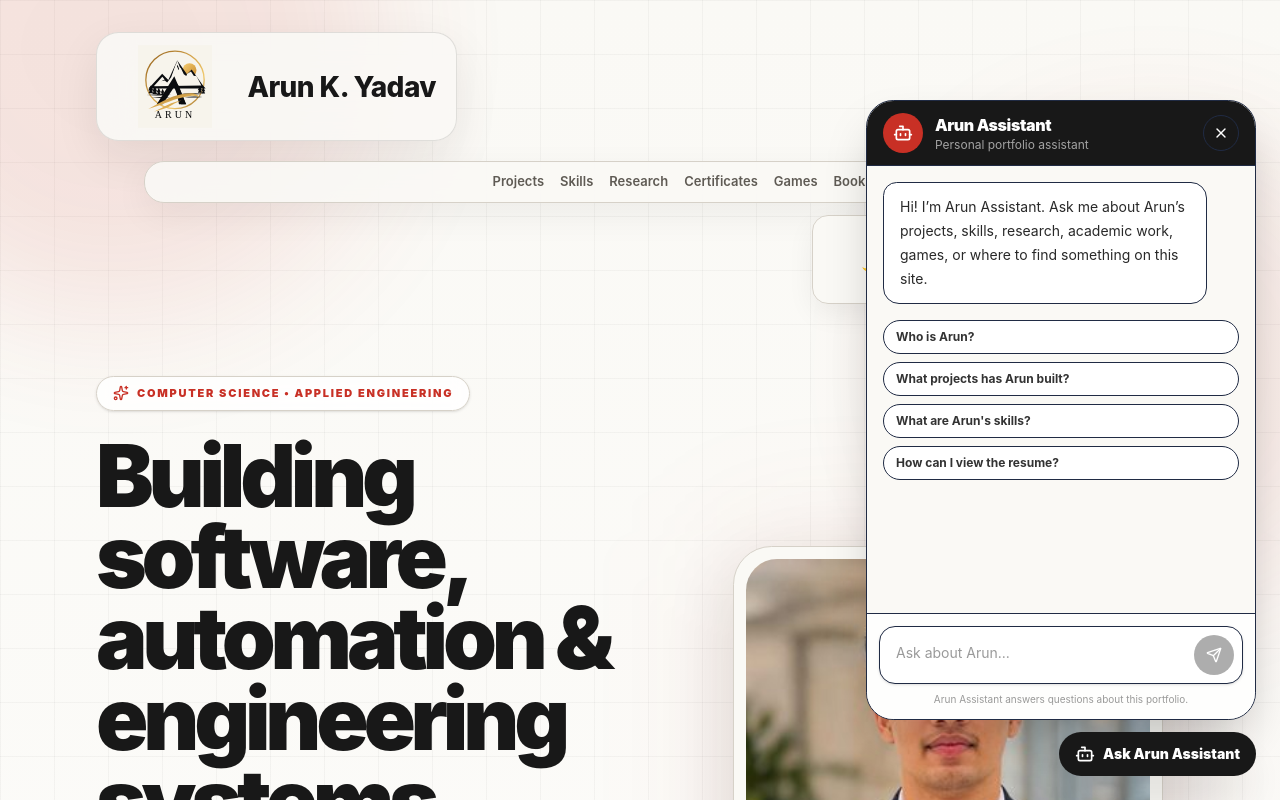
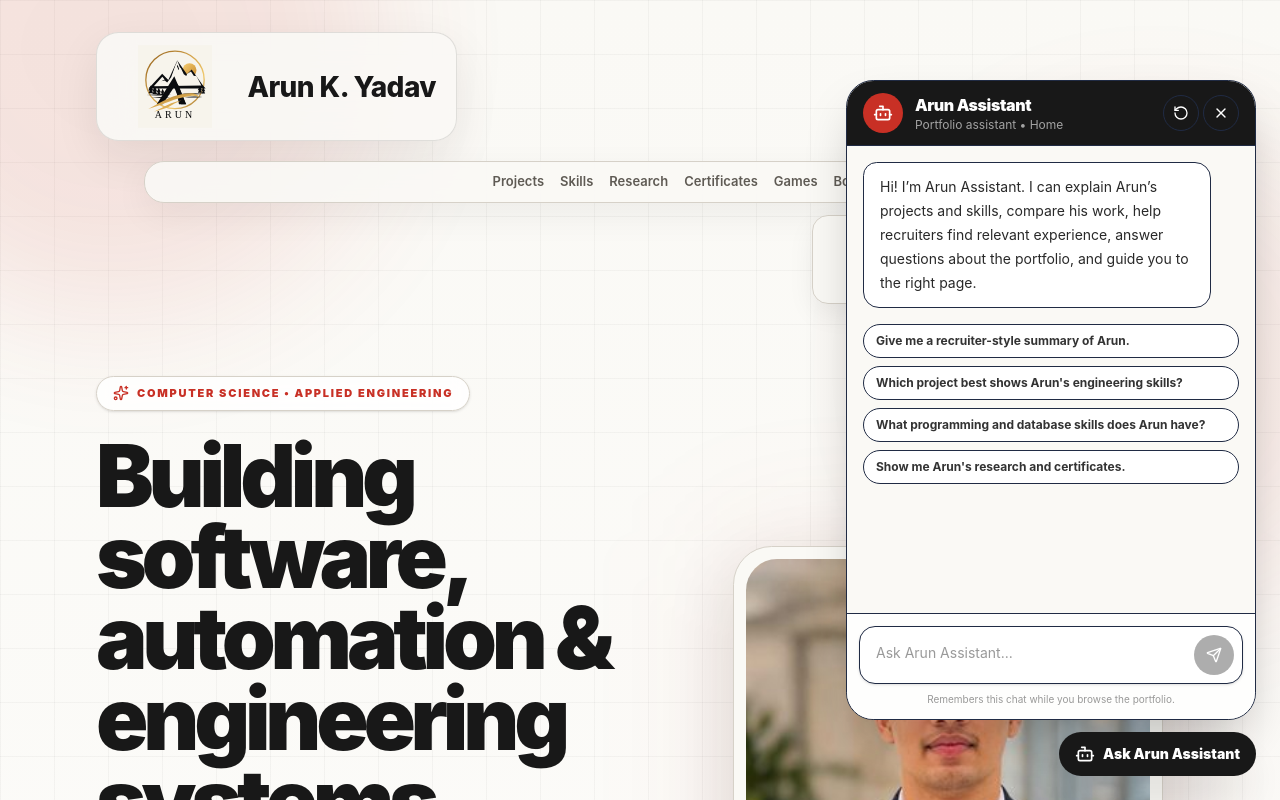
Before and after one commit to arunyadav-214/learning-website, a Next.js app: page / in a window 1280 px wide. Both pictures are taken after a click on the button "Ask Arun Assistant". Shown: the top 800 px of the page. Built offline with nearby package versions, Linux system fonts and the light colour scheme.

Commit message:
Upgrade Arun Assistant experience and memory

```diff
--- a/app/ArunBot.tsx
+++ b/app/ArunBot.tsx
@@ -1,34 +1,76 @@
 "use client";
 
-import { FormEvent, useMemo, useRef, useState } from "react";
-import { Bot, Send, Sparkles, X } from "lucide-react";
+import { FormEvent, useEffect, useMemo, useRef, useState } from "react";
+import { Bot, RotateCcw, Send, Sparkles, X } from "lucide-react";
+import { usePathname } from "next/navigation";
 
 type Message = {
   role: "user" | "assistant";
   content: string;
 };
 
+const welcome: Message = {
+  role: "assistant",
+  content:
+    "Hi! I’m Arun Assistant. I can explain Arun’s projects and skills, compare his work, help recruiters find relevant experience, answer questions about the portfolio, and guide you to the right page.",
+};
+
 const starterQuestions = [
-  "Who is Arun?",
-  "What projects has Arun built?",
-  "What are Arun's skills?",
-  "How can I view the resume?",
+  "Give me a recruiter-style summary of Arun.",
+  "Which project best shows Arun's engineering skills?",
+  "What programming and database skills does Arun have?",
+  "Show me Arun's research and certificates.",
 ];
 
+const storageKey = "arun-assistant-chat-v2";
+
+function pageLabel(pathname: string) {
+  if (pathname === "/") return "Home";
+  const part = pathname.split("/").filter(Boolean)[0] || "Home";
+  return part
+    .split("-")
+    .map((word) => word.charAt(0).toUpperCase() + word.slice(1))
+    .join(" ");
+}
+
 export default function ArunBot() {
+  const pathname = usePathname();
   const [open, setOpen] = useState(false);
   const [input, setInput] = useState("");
   const [sending, setSending] = useState(false);
-  const [messages, setMessages] = useState<Message[]>([
-    {
-      role: "assistant",
-      content:
-        "Hi! I’m Arun Assistant. Ask me about Arun’s projects, skills, research, academic work, games, or where to find something on this site.",
-    },
-  ]);
+  const [messages, setMessages] = useState<Message[]>([welcome]);
   const endRef = useRef<HTMLDivElement | null>(null);
 
+  useEffect(() => {
+    try {
+      const saved = window.sessionStorage.getItem(storageKey);
+      if (!saved) return;
+      const parsed = JSON.parse(saved);
+      if (Array.isArray(parsed) && parsed.length) setMessages(parsed.slice(-20));
+    } catch {
+      // Start with a clean chat if saved data cannot be read.
+    }
+  }, []);
+
+  useEffect(() => {
+    try {
+      window.sessionStorage.setItem(storageKey, JSON.stringify(messages.slice(-20)));
+    } catch {
+      // Chat persistence is optional.
+    }
+  }, [messages]);
+
   const canSend = useMemo(() => input.trim().length > 0 && !sending, [input, sending]);
+
+  function clearChat() {
+    setMessages([welcome]);
+    setInput("");
+    try {
+      window.sessionStorage.removeItem(storageKey);
+    } catch {
+      // Ignore storage errors.
+    }
+  }
 
   async function ask(question: string) {
     const clean = question.trim();
@@ -45,7 +87,8 @@ export default function ArunBot() {
         headers: { "Content-Type": "application/json" },
         body: JSON.stringify({
           message: clean,
-          history: nextMessages.slice(-8),
+          currentPath: pathname,
+          history: nextMessages.slice(-12),
         }),
       });
 
@@ -62,7 +105,7 @@ export default function ArunBot() {
         {
           role: "assistant",
           content:
-            "I’m having trouble connecting right now. You can still explore Projects, Skills, Research, Academic Work, and Resume from the navigation.",
+            "I’m having trouble connecting right now. You can still explore /projects, /skills, /research, /academic-work, /games, and /resume.",
         },
       ]);
     } finally {
@@ -79,7 +122,7 @@ export default function ArunBot() {
   return (
     <div className="fixed bottom-5 right-5 z-[120] sm:bottom-6 sm:right-6">
       {open ? (
-        <section className="mb-3 flex h-[min(620px,78vh)] w-[min(390px,calc(100vw-2rem))] flex-col overflow-hidden rounded-[1.7rem] border border-black/10 bg-[#faf9f5] shadow-2xl">
+        <section className="mb-3 flex h-[min(650px,80vh)] w-[min(410px,calc(100vw-2rem))] flex-col overflow-hidden rounded-[1.7rem] border border-black/10 bg-[#faf9f5] shadow-2xl">
           <header className="flex items-center justify-between border-b border-black/10 bg-[#181818] px-4 py-3 text-white">
             <div className="flex items-center gap-3">
               <div className="grid h-10 w-10 place-items-center rounded-full bg-[#c83025]">
@@ -87,9 +130,21 @@ export default function ArunBot() {
               </div>
               <div>
                 <p className="font-black tracking-tight">Arun Assistant</p>
-                <p className="text-xs text-white/60">Personal portfolio assistant</p>
+                <p className="text-xs text-white/60">
+                  Portfolio assistant • {pageLabel(pathname)}
+                </p>
               </div>
             </div>
+            <div className="flex items-center gap-1">
+              <button
+                type="button"
+                onClick={clearChat}
+                className="grid h-9 w-9 place-items-center rounded-full border border-white/15 transition hover:bg-white/10"
+                aria-label="Start a new chat"
+                title="New chat"
+              >
+                <RotateCcw className="h-4 w-4" />
+              </button>
               <button
                 type="button"
                 onClick={() => setOpen(false)}
@@ -98,6 +153,7 @@ export default function ArunBot() {
               >
                 <X className="h-4 w-4" />
               </button>
+            </div>
           </header>
 
           <div className="flex-1 space-y-3 overflow-y-auto px-4 py-4">
@@ -106,8 +162,8 @@ export default function ArunBot() {
                 key={`${message.role}-${index}`}
                 className={
                   message.role === "assistant"
-                    ? "mr-8 rounded-2xl rounded-tl-md border border-black/8 bg-white px-4 py-3 text-sm leading-6 text-[#292929]"
-                    : "ml-8 rounded-2xl rounded-tr-md bg-[#c83025] px-4 py-3 text-sm leading-6 text-white"
+                    ? "mr-7 whitespace-pre-wrap rounded-2xl rounded-tl-md border border-black/8 bg-white px-4 py-3 text-sm leading-6 text-[#292929]"
+                    : "ml-7 whitespace-pre-wrap rounded-2xl rounded-tr-md bg-[#c83025] px-4 py-3 text-sm leading-6 text-white"
                 }
               >
                 {message.content}
@@ -150,7 +206,8 @@ export default function ArunBot() {
                   }
                 }}
                 rows={1}
-                placeholder="Ask about Arun..."
+                maxLength={1200}
+                placeholder="Ask Arun Assistant..."
                 className="max-h-28 min-h-10 flex-1 resize-none bg-transparent px-2 py-2 text-sm text-[#181818] outline-none placeholder:text-black/40"
               />
               <button
@@ -163,7 +220,7 @@ export default function ArunBot() {
               </button>
             </div>
             <p className="mt-2 text-center text-[10px] text-black/40">
-              Arun Assistant answers questions about this portfolio.
+              Remembers this chat while you browse the portfolio.
             </p>
           </form>
         </section>
```
Lines whose indentation alone changed are shown as unchanged.
